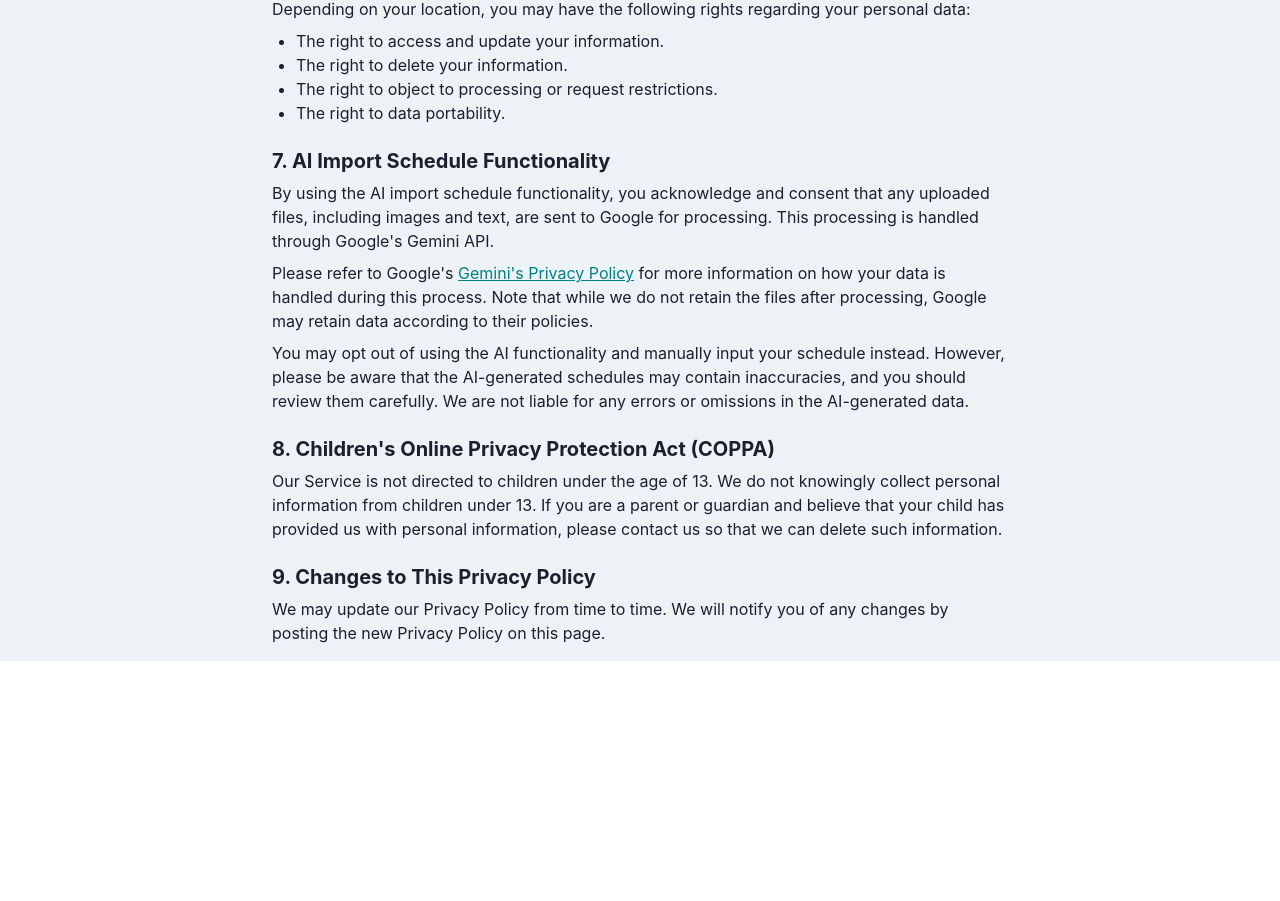
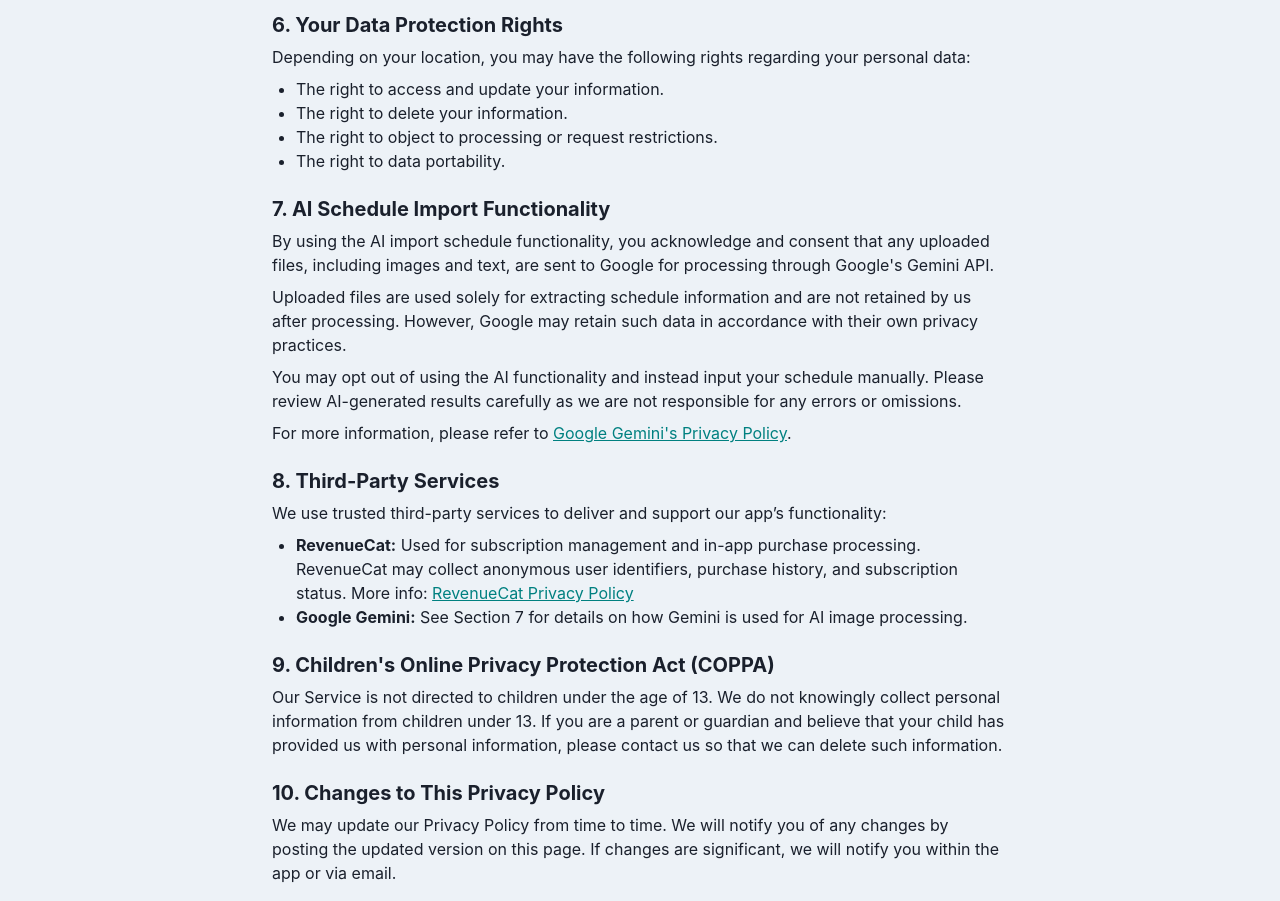
Before and after one commit to RochaLS/my-arubaito-front, a Next.js app: page /legal/mobile/privacy-policy in a window 1280 px wide. Shown: the part 1067-1968 px from the top of the page. Before the commit the page ends 1728 px from the top, so only its background shows below. Built offline with nearby package versions, Linux system fonts and the light colour scheme.

Commit message:
update mobile tos and privacy policy

```diff
--- a/src/app/legal/mobile/privacy-policy/page.tsx
+++ b/src/app/legal/mobile/privacy-policy/page.tsx
@@ -1,7 +1,13 @@
-import { Box, Heading, ListItem, UnorderedList, Text } from "@chakra-ui/react";
+import {
+    Box,
+    Heading,
+    ListItem,
+    UnorderedList,
+    Text,
+  } from "@chakra-ui/react";
 
   export default function Page() {
-    const lastUpdated = "May 14, 2025";
+    const lastUpdated = "July 10, 2025";
     return (
       <Box padding="4" maxW="3xl" mx="auto">
         <Heading as="h1" size="xl" textAlign="center" my="6">
@@ -12,14 +18,13 @@ export default function Page() {
           Last Updated: {lastUpdated}
         </Text>
 
-
         <Heading as="h2" size="md" mt="6">
           1. Introduction
         </Heading>
         <Text mt="2">
-            This Privacy Policy explains how Baito (&apos;we&apos;,
-            &apos;our&apos;, or &apos;us&apos;) collects, uses, shares, and
-            protects your personal information when you use our Service.
+          This Privacy Policy explains how Baito (&apos;we&apos;, &apos;our&apos;, or
+          &apos;us&apos;) collects, uses, shares, and protects your personal
+          information when you use our Service.
         </Text>
 
         <Heading as="h2" size="md" mt="6">
@@ -35,7 +40,10 @@ export default function Page() {
             Work-related information: Shifts, job details, and hourly wage.
           </ListItem>
           <ListItem>
-            JWT: We use JSON Web Tokens (JWTs) stored securely in the user&apos;s keychain to maintain sessions and enhance the user experience. The JWT contains the user&apos;s email and a unique identifier.
+            JWT: We use JSON Web Tokens (JWTs) stored securely in the
+            user&apos;s keychain to maintain sessions and enhance the user
+            experience. The JWT contains the user&apos;s email and a unique
+            identifier.
           </ListItem>
         </UnorderedList>
 
@@ -54,6 +62,10 @@ export default function Page() {
           <ListItem>
             To communicate with you, including sending updates and security
             alerts.
+          </ListItem>
+          <ListItem>
+            To manage in-app purchases and subscriptions through third-party
+            services such as RevenueCat.
           </ListItem>
         </UnorderedList>
 
@@ -101,55 +113,65 @@ export default function Page() {
         </UnorderedList>
 
         <Heading as="h2" size="md" mt="6">
-            7. AI Import Schedule Functionality
+          7. AI Schedule Import Functionality
         </Heading>
         <Text mt="2">
           By using the AI import schedule functionality, you acknowledge and
           consent that any uploaded files, including images and text, are sent
-            to Google for processing. This processing is handled through
-            Google&apos;s Gemini API.
+          to Google for processing through Google&apos;s Gemini API.
         </Text>
         <Text mt="2">
-            Please refer to Google&apos;s{" "}
+          Uploaded files are used solely for extracting schedule information and
+          are not retained by us after processing. However, Google may retain
+          such data in accordance with their own privacy practices.
+        </Text>
+        <Text mt="2">
+          You may opt out of using the AI functionality and instead input your
+          schedule manually. Please review AI-generated results carefully as we
+          are not responsible for any errors or omissions.
+        </Text>
+        <Text mt="2">
+          For more information, please refer to{" "}
           <a
             style={{ color: "teal", textDecoration: "underline" }}
             href="https://support.google.com/gemini/answer/13594961?hl=en#your_data"
             target="_blank"
             rel="noopener noreferrer"
           >
-                Gemini&apos;s Privacy Policy
-            </a>{" "}
-            for more information on how your data is handled during this process.
-            Note that while we do not retain the files after processing, Google
-            may retain data according to their policies.
-            </Text>
-            {/* <Text mt="2">
-            We use Gemini&apos;s paid plan so Google will not use your work
-            schedule uploaded images to improve their products.
-            </Text>
-            <Text mt="2">
-            For more information we encourage you to review the &quot;Data Use for
-            Paid Services&quot; section of Google&apos;s{" "}
-            <a
-                style={{ color: "teal", textDecoration: "underline" }}
-                href="https://ai.google.dev/gemini-api/terms"
-                target="_blank"
-                rel="noopener noreferrer"
-            >
-                Gemini API Terms of Service
+            Google Gemini&apos;s Privacy Policy
           </a>
           .
-            </Text> */}
-            <Text mt="2">
-            You may opt out of using the AI functionality and manually input your
-            schedule instead. However, please be aware that the AI-generated
-            schedules may contain inaccuracies, and you should review them
-            carefully. We are not liable for any errors or omissions in the
-            AI-generated data.
         </Text>
 
         <Heading as="h2" size="md" mt="6">
-            8. Children&apos;s Online Privacy Protection Act (COPPA)
+          8. Third-Party Services
+        </Heading>
+        <Text mt="2">
+          We use trusted third-party services to deliver and support our app’s
+          functionality:
+        </Text>
+        <UnorderedList mt="2" ml="6">
+          <ListItem>
+            <strong>RevenueCat:</strong> Used for subscription management and
+            in-app purchase processing. RevenueCat may collect anonymous user
+            identifiers, purchase history, and subscription status. More info:{" "}
+            <a
+              href="https://www.revenuecat.com/privacy"
+              target="_blank"
+              rel="noopener noreferrer"
+              style={{ color: "teal", textDecoration: "underline" }}
+            >
+              RevenueCat Privacy Policy
+            </a>
+          </ListItem>
+          <ListItem>
+            <strong>Google Gemini:</strong> See Section 7 for details on how
+            Gemini is used for AI image processing.
+          </ListItem>
+        </UnorderedList>
+
+        <Heading as="h2" size="md" mt="6">
+          9. Children&apos;s Online Privacy Protection Act (COPPA)
         </Heading>
         <Text mt="2">
           Our Service is not directed to children under the age of 13. We do not
@@ -160,11 +182,12 @@ export default function Page() {
         </Text>
 
         <Heading as="h2" size="md" mt="6">
-            9. Changes to This Privacy Policy
+          10. Changes to This Privacy Policy
         </Heading>
         <Text mt="2">
           We may update our Privacy Policy from time to time. We will notify you
-            of any changes by posting the new Privacy Policy on this page.
+          of any changes by posting the updated version on this page. If changes
+          are significant, we will notify you within the app or via email.
         </Text>
       </Box>
     );
```
Also changed, not shown: src/app/legal/mobile/tos/page.tsx (+39 -44 lines). Lines whose indentation alone changed are shown as unchanged.
